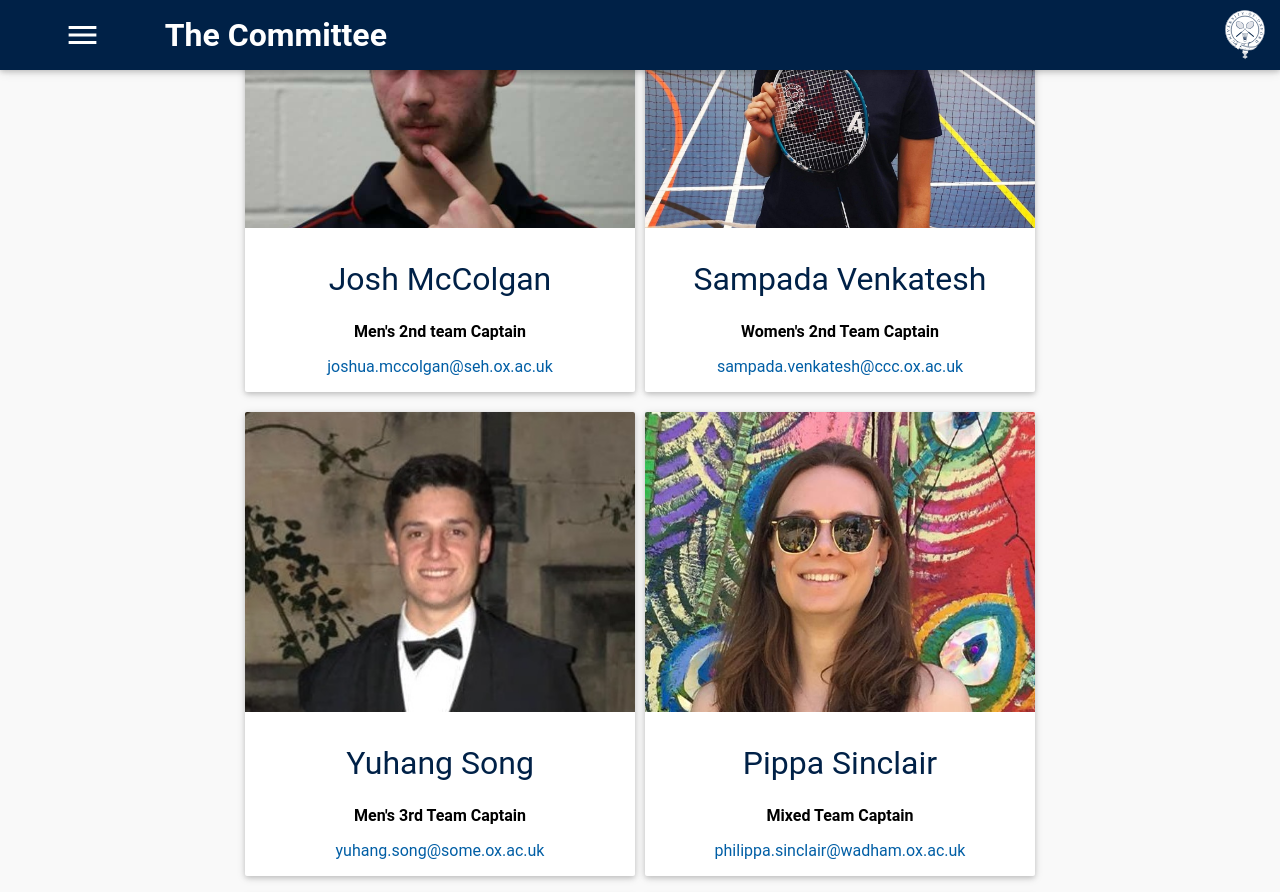
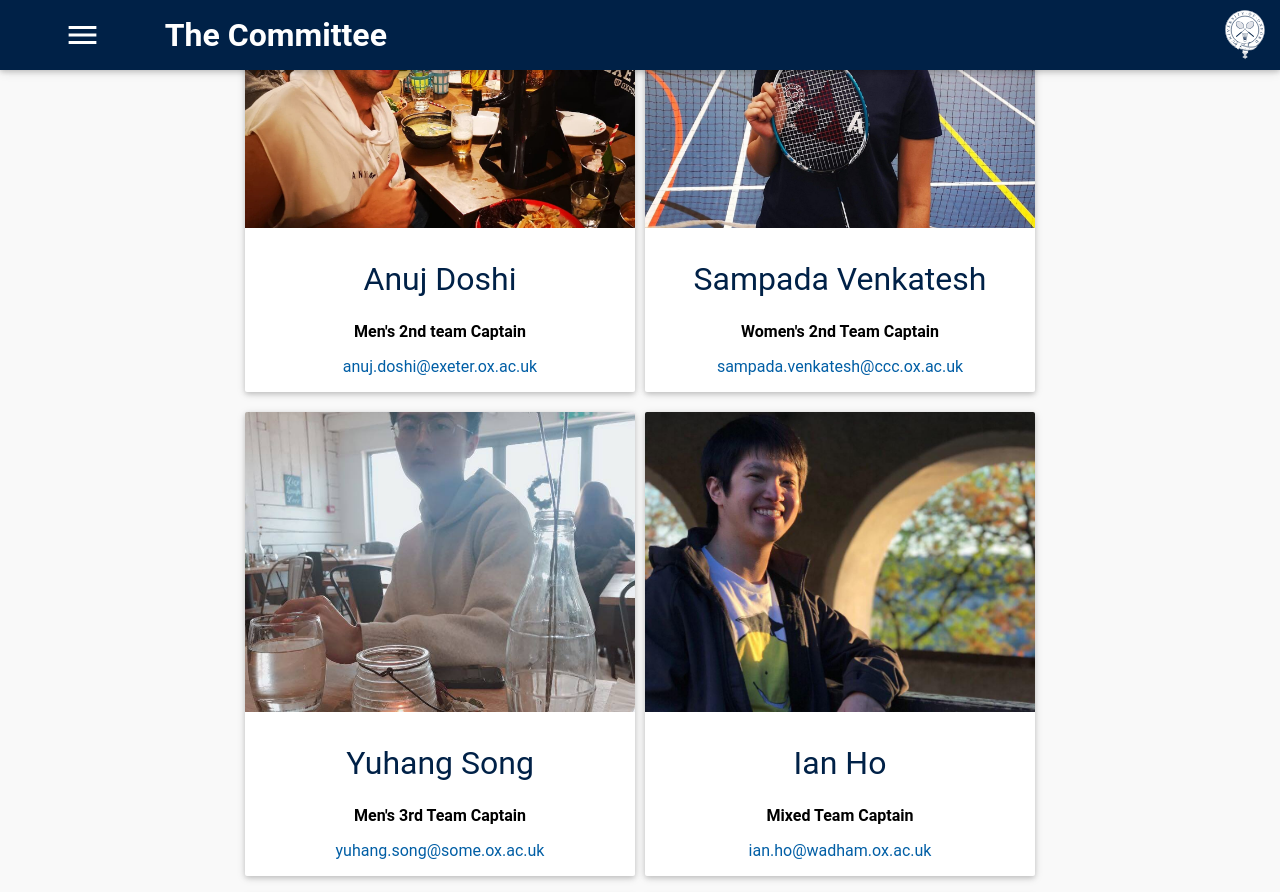
Before and after one commit to OUBaC/OUBaC.github.io, a Jekyll site: the page built from the-committee.html, in a window 1280 px wide and 1400 px high, scrolled down 1751 px, cut to the strip 0-892 px from the top of the window. Built offline with Jekyll 4.4.1, drawn with Linux system fonts in a browser that asks for light colours; some of the changed lines change nothing that is shown.

Commit message:
Committee updates

```diff
--- a/_data/committee/2020.yml
+++ b/_data/committee/2020.yml
@@ -10,20 +10,20 @@
      - Alumni Rep
    name: Tom Hadfield
    email: thomas.hadfield@exeter.ox.ac.uk
-   comment: ""
-   photo: "/assets/the-committee/2019-2020/anuj.jpg"
+   comment: "Tom is a 3rd Year DPhil Statistician, and our resident fact checker. Be it the constitution, BWF regulations, or who won the Thomas Cup in 2002, Tom’s got you covered. Hailing from Bath University (I presume), Tom is known to always give it his all, whether it is on court, on the bevs, or on the post night out chips. Armed with the experience of the MCRs political drama, and plenty of ideas for the coming year; the squad is sure to prosper under his watchful eye."
+   photo: "/assets/the-committee/2020-2021/tomh.jpg"
 
  - role: Treasurer
    name: Alex Liu
    email: 	alexander.liu@wadham.ox.ac.uk
-   comment: "With his 7th (yes, 7th) year at Oxford now well underway, Tom is continuing his quest to occupy every OUBaC committee position before he heads off into the real world. As a Maths DPhil student, and therefore presumably the owner of a calculator, the club can have confidence that the accounts will prosper under his watchful eye. On court, Tom employs a cautious style which is as effective as it is tedious, whilst off court he can usually be found using yeast to make his two favourite things: Bread and Beer."
-   photo: ""
+   comment: "Alex, a 2nd year Economics and Management student, has decided to begin his long career of staring at spreadsheets and persuading people to part with their money by becoming the treasurer of OUBaC. Alex is known off-court for his happy demeanour, although a year chasing debts may end that, and on-court for his Liu-dicrous jump smash!"
+   photo: "/assets/the-committee/2020-2021/alex.jpg"
 
  - role: Secretary
    name: Matt Brint
    email: matthew.brint@st-annes.ox.ac.uk
-   comment: ""
-   photo: ""
+   comment: "What could be more mind-numbing than having to sort out all of OUBaC's local league matches across three different leagues? That's right, having to do it twice because the club suddenly had most of its external court time cancelled. It's a situation that Matt, a third year Physicist at St Anne's, dealt with admirably last year and his return to the OUBaC office lends some much needed experience to this youthful committee. On court, Matt combines dogged determination with a *cough cough* effective flick serve with remarkable success - local league opponents beware!"
+   photo: "/assets/the-committee/2020-2021/matt.jpg"
 
  - role: Men's 1st Team Captain
    name: Sam Wilson
@@ -34,38 +34,38 @@
  - role: Women's 1st Team Captain
    name: Sophie Taylor
    email: sophie.taylor2@worc.ox.ac.uk
-   comment: "Coming to the club from Singapore via California and Minnesota is Eugenia, a second year MPhil student in International Relations. Following on from W1’s league-and-cup-and-varsity winning campaign last year, she faces a greater challenge this term than has ever been faced by an Oxford captain: Persuading W1 to turn up to 06:30AM training sessions. Nevertheless, armed with superb organisational skills and a bewilderingly fast net game, we can have confidence that Eugenia will do a stellar job of leading W1 (those of them who turn up, at least) this season."
-   photo: "/assets/the-committee/2019-2020/eugenia.jpg"
+   comment: "Hailing from Cheshire is your newest W1 captain, Sophie Taylor.  As an incoming second-year engineer, she’s well versed in the mechanics behind the behaviour of the badminton shuttlecocks.  Additionally, fuelled by the nutrients of chocolate soya milk, it comes to no one’s surprise that her singles, doubles, and mixed games are all unmatched. Sophie appears to be unfazed in many aspects of her life, despite the many different sources of pressure Oxford requires.  How does she do it?  Well, when asked, she attributes it to “having a banana and sitting outside for a while”, a motto she carried with her to BUCS league matches and Varsity.  Thus, we’re confident in Sophie’s ability to lead the next W1 team to victory (and most importantly, victory against Loughborough 2)."
+   photo: "/assets/the-committee/2020-2021/sophie.jpg"
 
  - role: Men's 2nd team Captain
-   name: Josh McColgan
-   email: joshua.mccolgan@seh.ox.ac.uk
-   comment: "A third year Biomed student at Teddy Hall and the youngest member of last year's M2 squad, Josh will no doubt be well placed to advise his experienced (read: geriatric) charges on how to best recover from the succession of injuries which are waiting for them. Mortally allergic to emails, facebook messages and written communications of any kind, it will be interesting to see how he handles the greatest opponent of any BUCS captain: a moderate amount of paperwork. Apart from trivial administrative concerns, Josh, equipped with the best backhand in Oxford and a serve which could scarcely be less legal, is ideally placed to lead M2 to great things this season (just so long as he doesn't get us promoted!)."
-   photo: "/assets/the-committee/2019-2020/josh.jpg"
+   name: Anuj Doshi
+   email: anuj.doshi@exeter.ox.ac.uk
+   comment: "As one of the club's most skilled singles players, Anuj knows the importance of good movement on court. It's why he never fails to practice his footwork on the Cheese floor at Parkend on Wednesdays, before heading down to Iffley for additional shadow at the 0630 open session. When not playing Badminton, or reminiscing about that time he beat his brother in a BUCS match in 2018, Anuj can apparently be found studying some interesting (doubtful) and useful (extremely doubtful) mathematics. He takes charge of an M2 team which has enjoyed surprising success in BUCS in the last couple of seasons but has been starved of varsity glory - for now, at least."
+   photo: "/assets/the-committee/2020-2021/anuj.jpg"
 
  - role: Women's 2nd Team Captain
    name: Sampada Venkatesh
    email: sampada.venkatesh@ccc.ox.ac.uk
-   comment: ""
+   comment: "A 2nd year Law student at Corpus Christi College, Sampada has taken on the role of W2 captain with the huge support of both the team and the club. She is undoubtedly of a strong and reliable nature and will certainly keep W2 in good shape with her charming smile and amazing girl power. The toughest challenge she faces will be to fight off the other captains who want court time, because it's not rare to find every court occupied by unstoppable, very committed W2 players. Sampada leads a team whose thunderous performance (and cheering!) at Varsity shows that they're a force to reckon with."
    photo: "/assets/the-committee/2020-2021/sampada2.jpeg"
 
  - role: Men's 3rd Team Captain
    name: Yuhang Song
    email: yuhang.song@some.ox.ac.uk
-   comment: "Hugo, a 2nd year Medic from Oriel, is a strong and stable character who faces the daunting task of whipping M3 into shape ahead of next year. His undeniable endurance both on and off-court is sure to set a sound example for all members of the squad to follow. Having as much success in Varsity as the local league matches, Hugo has only one task on his mind: win a rubber! Let’s hope he manages this and much more in the year to come..."
-   photo: "/assets/the-committee/2019-2020/hugo.jpg"
+   comment: "Yuhang, a third year PhD student, is an extremely committed member of OUBaC. Having taken massive strides in his own development, he is looking to pass on his motivation to the rest of the M3 team, who are looking to reclaim their Varsity title. With his boundless energy and constant smile, he is looking forward to the challenges of stimulating M3- let’s hope he can push them to future glory!"
+   photo: "/assets/the-committee/2020-2021/yuhang.jpg"
 
  - role: Mixed Team Captain
-   name: Pippa Sinclair
-   email: philippa.sinclair@wadham.ox.ac.uk
-   comment: ""
-   photo: "/assets/the-committee/2019-2020/pippa.jpg"
+   name: Ian Ho
+   email: ian.ho@wadham.ox.ac.uk
+   comment: "As unconventional as it might be, it's hard to argue with Ian's patented 'you only have to start trying in February' philosophy, as he backed up a Full Blue-earning run at BUCS Individuals with a dominant performance in the varsity match, winning all four of his matches. Ian's penchant for last-minute preparation won fewer admirers in the club when it came to organising matches in his first season in charge of the mixed team, with the words 'I forgot we had a mixed match tonight, who can play?' appearing in group chats on a fortnightly basis. His agreement to return to the role sparked confusion in many quarters, with some commentators pointing to blackmail as the likely cause."
+   photo: "/assets/the-committee/2020-2021/ian.jpg"
 
  - role: IT Officer
    name: Lucien Mulberg
    email: lucien.mulberg@spc.ok.ac.uk
-   comment: "An absolutely amazing guy"
-   photo: "/assets/the-committee/2019-2020/sabrina.jpg"
+   comment: "Keen to learn the ways of the web, Lucien, a 2nd year physicist, has become OUBaC’s latest IT Officer. His main objectives this year are to grow OUBaC’s loyal social media fan base, keep the club connected in lockdown and win a game of doubles at Varsity. When he isn’t playing badminton, Lucien can be found trying (in vain) to convince the porters to let the club into St Peter’s bar. "
+   photo: "/assets/the-committee/2020-2021/lucien.jpg"
 
  - role: Entz Reps
    name: Becky Xia & Lucien Mulberg
@@ -80,12 +80,12 @@
    emails:
     - philippa.sinclair@wadham.ox.ac.uk
     - siam.rahman@trinity.ox.ac.uk
-   comment: ""
-   photo: ""
+   comment: "In what is believed to be the first major change to have taken place in Oxford since the 1550's, we welcome Siam and Pippa to the committee this year as the first ever Welfare Reps! Siam is a third year Chemist who balances his free time between Badminton and Ballroom (we're still waiting for evidence of improved footwork tbh), whilst Pippa is a 3rd year DPhil student who can normally be found explaining why plants are so great. Their job, and interest, is to signpost appropriate welfare resources offered by Sportsfed and the wider university for the benefit of our members. They're also happy to talk, in confidence, about any Badminton-related issues that you might want to discuss."
+   photo: "/assets/the-committee/2020-2021/welfare.jpg"
 
 
  - role: Clubnight Director
    name: Michael Platt
    email: michael.platt@jesus.ox.ac.uk
-   comment: ""
+   comment: "A first year DPhil student in Chemical Biology, Michael is never more in his element than when running clubnight sessions at iffley. Michael's calm, welcoming and organised presence off-court belies his tenacity on court, as previous opponents of the Jesus cuppers team will attest! As the primary representative for Clubnight on the committee, he is also the first point of contact for anyone looking to get involved in recreational Badminton at Oxford."
    photo: "/assets/the-committee/2020-2021/michael.jpeg"
```
Also changed, not shown: assets/the-committee/2020-2021/alex.jpg (added), assets/the-committee/2020-2021/anuj.jpg (added), assets/the-committee/2020-2021/ian.jpg (added), assets/the-committee/2020-2021/lucien.jpg (added), assets/the-committee/2020-2021/matt.jpg (added), assets/the-committee/2020-2021/sophie.jpg (added), assets/the-committee/2020-2021/tomh.jpg (added), assets/the-committee/2020-2021/yuhang.jpg (added), 1 other file.
